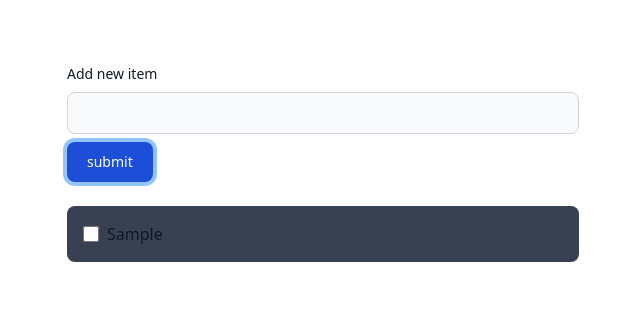
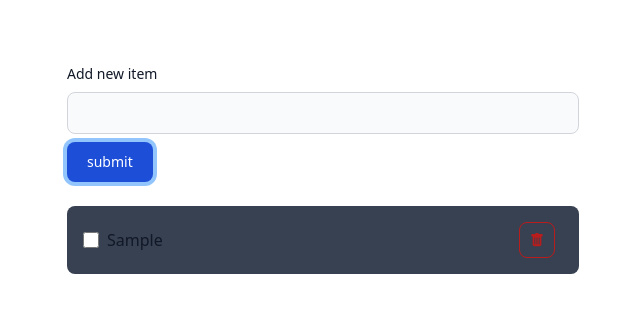
Before and after one commit to VHall1/react-todo, a React (Vite) app: page / in a window 1280 px wide. Both pictures are taken after typing "Sample" into the empty fields and a click on the button "submit". Shown: the top 312 px of the page, without its empty margins (317-957 px from the left). Built offline with nearby package versions, Linux system fonts and the light colour scheme.

Commit message:
add button to delete tasks

```diff
--- a/src/App.tsx
+++ b/src/App.tsx
@@ -1,6 +1,7 @@
 import * as React from "react";
 import classNames from "classnames";
 import { Form } from "./form";
+import { BsFillTrashFill } from "react-icons/bs";
 
 export function App() {
   const [items, setItems] = React.useState<
@@ -27,26 +28,33 @@ export function App() {
     );
   };
 
+  const handleDelete = (index: number) => {
+    setItems((oldItems) => oldItems.filter((_, _index) => index !== _index));
+  };
+
   return (
-    <div className="max-w-lg mx-auto">
+    <div className="max-w-lg mx-auto max-md:px-4">
       <h1 className="my-4 text-white text-2xl">Todo List</h1>
 
       <Form handleSubmit={handleSubmit} />
 
       <ul className="flex flex-col gap-2 mt-4">
         {items.map((item, index) => (
-          <li className="flex items-center p-4 even:bg-gray-600 odd:bg-gray-700 rounded-lg">
+          <li
+            key={`todo-list-item-${index}`}
+            className="flex items-center p-4 even:bg-gray-600 odd:bg-gray-700 rounded-lg"
+          >
             <input
               type="checkbox"
               id={`todo-item-${index}`}
               checked={item.completed}
               onChange={() => handleCheck(index)}
-              className="w-4 h-4 text-blue-600 bg-gray-100 border-gray-300 rounded focus:ring-blue-500 dark:focus:ring-blue-600 dark:ring-offset-gray-800 focus:ring-2 dark:bg-gray-700 dark:border-gray-600"
+              className="w-4 h-4 text-blue-600 bg-gray-100 border-gray-300 rounded focus:ring-blue-500 dark:focus:ring-blue-600 dark:ring-offset-gray-800 focus:ring-2 dark:bg-gray-700 dark:border-gray-600 cursor-pointer"
             />
             <label
               htmlFor={`todo-item-${index}`}
               className={classNames(
-                "flex-1 ml-2 font-medium text-gray-900 dark:text-gray-300",
+                "flex-1 ml-2 font-medium text-gray-900 dark:text-gray-300 cursor-pointer",
                 {
                   "line-through": item.completed,
                 }
@@ -54,6 +62,13 @@ export function App() {
             >
               {item.text}
             </label>
+
+            <button
+              onClick={() => handleDelete(index)}
+              className="ml-2 text-red-700 border border-red-700 hover:bg-red-700 hover:text-white focus:ring-4 focus:outline-none focus:ring-red-300 font-medium rounded-lg text-sm p-2.5 text-center inline-flex items-center mr-2 dark:border-red-500 dark:text-red-500 dark:hover:text-white dark:focus:ring-red-800 dark:hover:bg-red-500"
+            >
+              <BsFillTrashFill />
+            </button>
           </li>
         ))}
       </ul>
```
